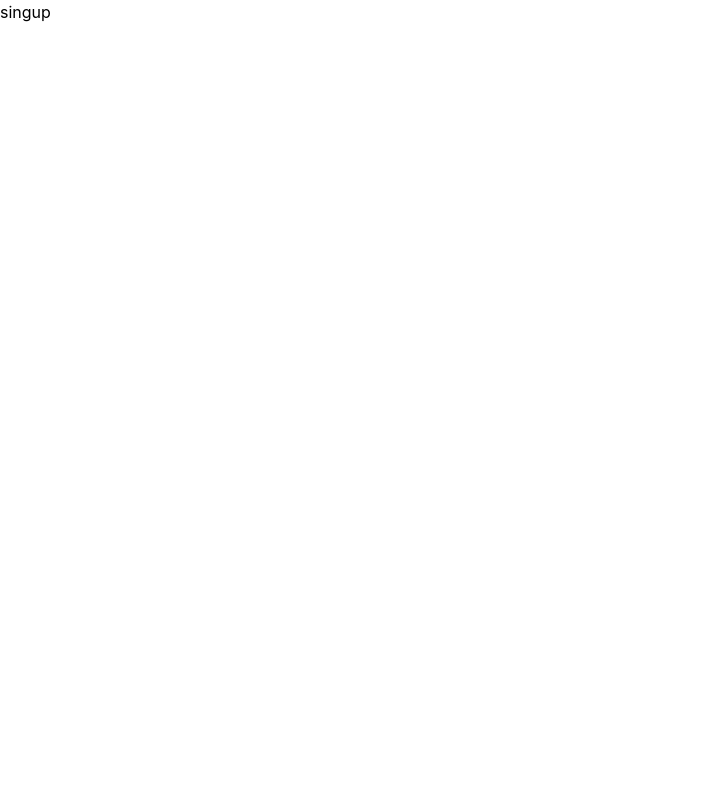
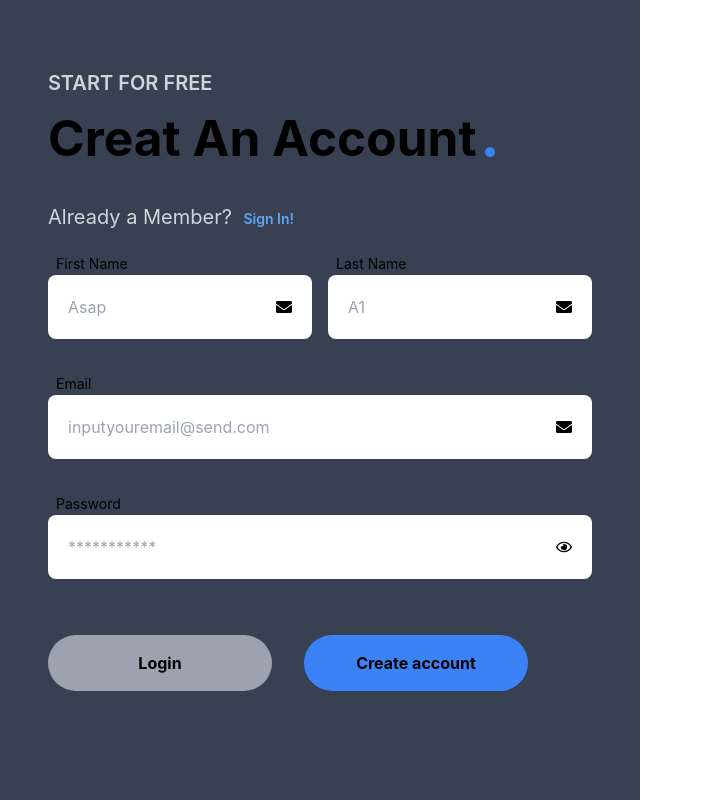
Before and after one commit to asapconet/Currency-converter, a Next.js app: page /auth/signup in a window 1280 px wide. Shown: the whole page, without its empty margins (0-702 px from the left). Built offline with nearby package versions, Linux system fonts and the light colour scheme.

Commit message:
feat: add signup page

```diff
--- a/components/UI/inputs.tsx
+++ b/components/UI/inputs.tsx
@@ -48,6 +48,7 @@ const CcInput = React.forwardRef(
         </div>
       );
     }
+
     return (
       <div className=" w-full py-4 text-left">
         {label && (
@@ -66,7 +67,10 @@ const CcInput = React.forwardRef(
             // onBlur={formik.handleBlur}
             // onChange={formik.handleChange}
             className={classNames(
-              { "pr-44 w-full text-xl font-bold": icons[icons.rightIcon] },
+              "focus:ring-blue-500 w-full",
+              {
+                "pr-44 w-full": icons[icons.rightIcon],
+              },
               className
             )}
             {...rest}
--- a/pages/auth/login.tsx
+++ b/pages/auth/login.tsx
@@ -34,7 +34,7 @@ const Login = () => {
       <div className="flex flex-col gap-y-5 items-start pt-44 h-[100vh] px-12 bg-gray-700 w-[50%]">
         <h1 className="text-[3.1rem] font-bold py-6 capitalize">
           {" "}
-          Login to your account
+          Login to your account<b className="text-blue-500 text-lx ml-1">.</b>
         </h1>
         <span className="text-xl font-normal text-gray-300">
           Not a member?{""}
@@ -57,8 +57,9 @@ const Login = () => {
             label="password"
             placeholder="********** "
             {...formik.getFieldProps("email")}
-            className="p-5 rounded-lg w-[30rem]"
+            className="p-5 rounded-lg w-full"
           />
+
           <span className="flex gap-7">
             <CcButton asLink="/auth/signup" ghost>
               Create account{" "}
--- a/pages/auth/signup.tsx
+++ b/pages/auth/signup.tsx
@@ -1,5 +1,68 @@
+import { CcButton } from "../../components/UI/button";
+import CcInput from "../../components/UI/inputs";
+import CcLink from "../../components/UI/link";
+
 const Signup = () => {
-  return <div>singup</div>;
+  return (
+    <div>
+      <div className="flex flex-col gap-y-1 items-start justify-center h-[100vh] px-12 bg-gray-700 w-[50%]">
+        <span className="text-xl font-semibold uppercase text-gray-300">
+          Start for free
+        </span>
+        <h1 className="text-[3.1rem] font-bold pb-6 capitalize">
+          {" "}
+          Creat an account<b className="text-blue-500 text-lx ml-1">.</b>
+        </h1>
+        <span className="text-xl font-normal text-gray-300">
+          Already a Member?{""}
+          <span className="text-sm text-blue-400 font-semibold px-2">
+            <CcLink to="/auth/login">Sign In!</CcLink>
+          </span>
+        </span>
+        <form onSubmit={() => {}}>
+          <span className="flex gap-4">
+            <CcInput
+              id="fistName"
+              type="text"
+              label="First Name"
+              placeholder="Asap"
+              // {...formik.getFieldProps("firstName")}
+              className="p-5 rounded-lg"
+            />
+            <CcInput
+              id="lastName"
+              type="text"
+              label="Last Name"
+              placeholder="A1"
+              className="p-5 rounded-lg"
+            />
+          </span>
+          <CcInput
+            id="email"
+            type="email"
+            label="Email"
+            placeholder="inputyouremail@send.com"
+            className="p-5 rounded-lg w-full"
+          />
+          <CcInput
+            id="password"
+            type="password"
+            label="Password"
+            placeholder="***********"
+            className="p-5 rounded-lg w-full"
+          />
+
+          <span className="flex gap-4 my-6">
+            <CcButton ghost asLink="/auth/login">
+              {" "}
+              Login
+            </CcButton>
+            <CcButton>Create account</CcButton>
+          </span>
+        </form>
+      </div>
+    </div>
+  );
 };
 
 export default Signup;
```
